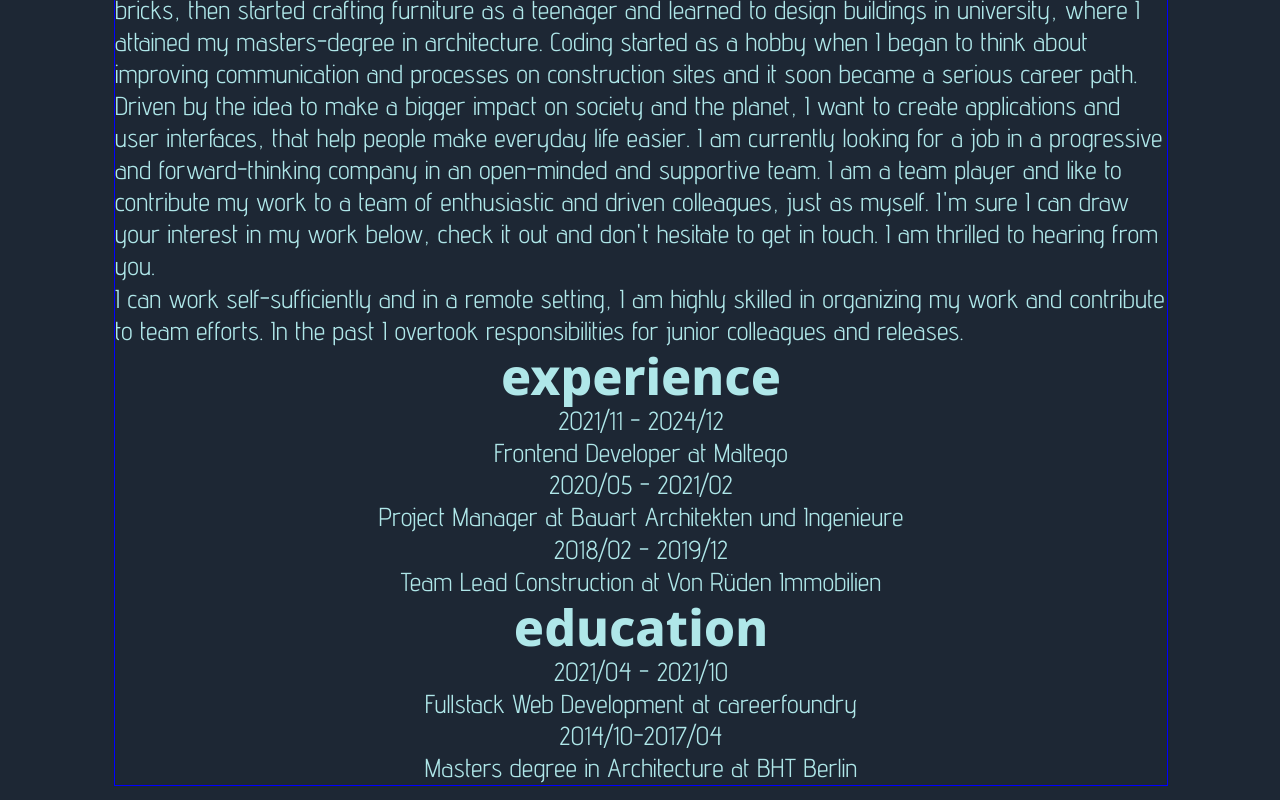
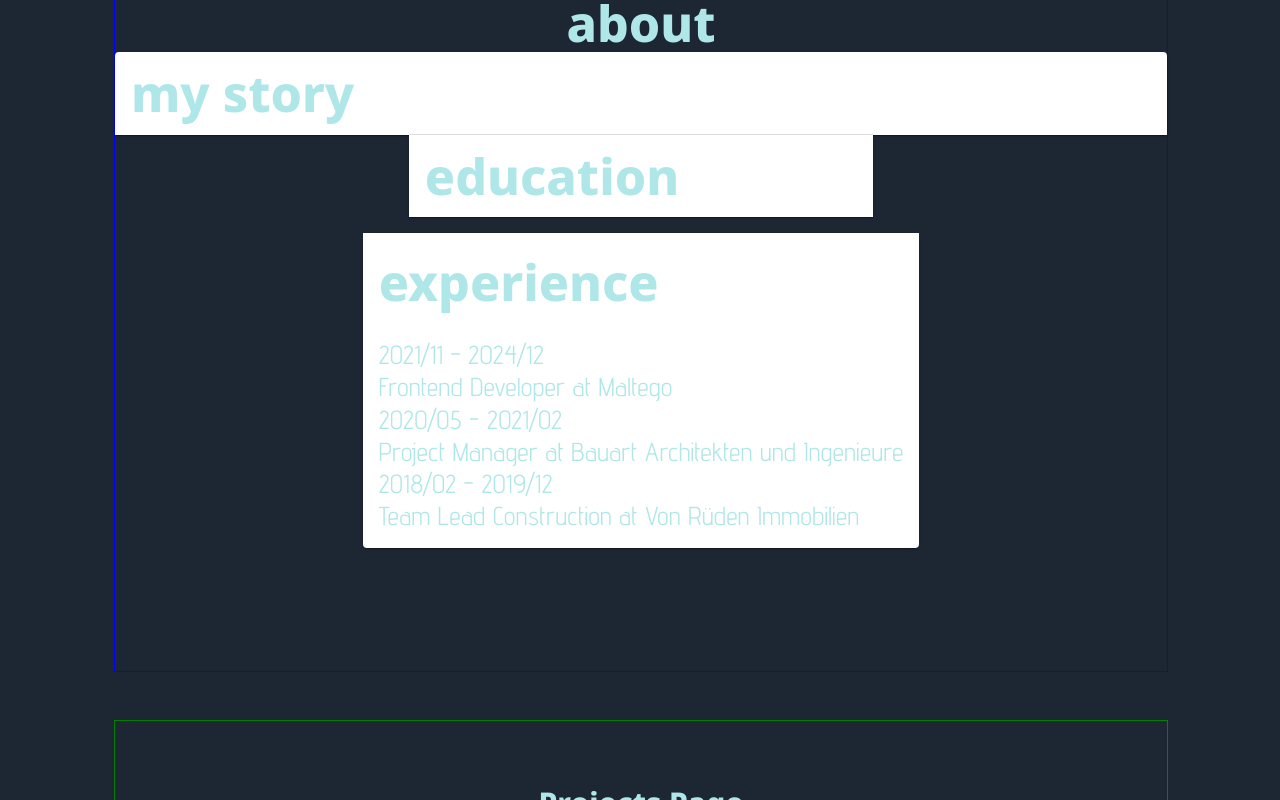
Before and after one commit to danielvonboros/portfolio, a React (Vite) app: page / in a window 1280 px wide. Shown: the part 1140-1940 px from the top of the page. Built offline with nearby package versions, Linux system fonts and the light colour scheme; a web font is replaced by a local one.

Commit message:
feat: add Accordion component for about section

```diff
--- a/src/about/About.tsx
+++ b/src/about/About.tsx
@@ -1,6 +1,20 @@
-import { Box, Typography } from "@mui/material";
+import {
+  Accordion,
+  AccordionDetails,
+  AccordionSummary,
+  Box,
+  Typography,
+} from "@mui/material";
+import React, { useState } from "react";
 
-const About = () => (
+const About = () => {
+  const [expanded, setExpanded] = useState<string | false>("experience");
+  const handleChange =
+    (panel: string) => (event: React.SyntheticEvent, isExpanded: boolean) => {
+      setExpanded(isExpanded ? panel : false);
+    };
+
+  return (
     <>
       <Box
         sx={{
@@ -17,32 +31,89 @@ const About = () => (
         <Typography variant={"h3"} color="text.primary" sx={{ fontSize: 50 }}>
           about
         </Typography>
+        <Accordion
+          expanded={expanded === "story"}
+          onChange={handleChange("story")}
+        >
+          <AccordionSummary>
+            <Typography
+              variant={"h3"}
+              color="text.primary"
+              sx={{ fontSize: 50 }}
+            >
+              my story
+            </Typography>
+          </AccordionSummary>
+          <AccordionDetails>
             <Typography variant="h4" color="text.primary">
-        I am a software engineer and I bring 3 years of experience in the field
-        of Frontend development with React and TypeScript. Creating things
-        always played a big role in my life. As a child I used to play with LEGO
-        bricks, then started crafting furniture as a teenager and learned to
-        design buildings in university, where I attained my masters-degree in
-        architecture. Coding started as a hobby when I began to think about
-        improving communication and processes on construction sites and it soon
-        became a serious career path. Driven by the idea to make a bigger impact
-        on society and the planet, I want to create applications and user
-        interfaces, that help people make everyday life easier. I am currently
-        looking for a job in a progressive and forward-thinking company in an
+              I am a software engineer and I bring 3 years of experience in the
+              field of Frontend development with React and TypeScript. Creating
+              things always played a big role in my life. As a child I used to
+              play with LEGO bricks, then started crafting furniture as a
+              teenager and learned to design buildings in university, where I
+              attained my masters-degree in architecture. Coding started as a
+              hobby when I began to think about improving communication and
+              processes on construction sites and it soon became a serious
+              career path. Driven by the idea to make a bigger impact on society
+              and the planet, I want to create applications and user interfaces,
+              that help people make everyday life easier. I am currently looking
+              for a job in a progressive and forward-thinking company in an
               open-minded and supportive team. I am a team player and like to
-        contribute my work to a team of enthusiastic and driven colleagues, just
-        as myself. I'm sure I can draw your interest in my work below, check it
-        out and don't hesitate to get in touch. I am thrilled to hearing from
-        you.
+              contribute my work to a team of enthusiastic and driven
+              colleagues, just as myself. I'm sure I can draw your interest in
+              my work below, check it out and don't hesitate to get in touch. I
+              am thrilled to hearing from you.
             </Typography>
             <Typography variant="h4" color="text.primary">
               I can work self-sufficiently and in a remote setting, I am highly
-        skilled in organizing my work and contribute to team efforts. In the
-        past I overtook responsibilities for junior colleagues and releases.
+              skilled in organizing my work and contribute to team efforts. In
+              the past I overtook responsibilities for junior colleagues and
+              releases.
             </Typography>
-      <Typography variant={"h3"} color="text.primary" sx={{ fontSize: 50 }}>
+          </AccordionDetails>
+        </Accordion>
+        <Accordion
+          expanded={expanded === "education"}
+          onChange={handleChange("education")}
+        >
+          <AccordionSummary>
+            <Typography
+              variant={"h3"}
+              color="text.primary"
+              sx={{ fontSize: 50 }}
+            >
+              education
+            </Typography>
+          </AccordionSummary>
+          <AccordionDetails>
+            <Typography variant="h4" color="text.primary">
+              2021/04 - 2021/10
+            </Typography>
+            <Typography variant="h4" color="text.primary">
+              Fullstack Web Development at careerfoundry
+            </Typography>
+            <Typography variant="h4" color="text.primary">
+              2014/10-2017/04
+            </Typography>
+            <Typography variant="h4" color="text.primary">
+              Masters degree in Architecture at BHT Berlin
+            </Typography>
+          </AccordionDetails>
+        </Accordion>
+        <Accordion
+          expanded={expanded === "experience"}
+          onChange={handleChange("experience")}
+        >
+          <AccordionSummary>
+            <Typography
+              variant={"h3"}
+              color="text.primary"
+              sx={{ fontSize: 50 }}
+            >
               experience
             </Typography>
+          </AccordionSummary>
+          <AccordionDetails>
             <Typography variant="h4" color="text.primary">
               2021/11 - 2024/12
             </Typography>
@@ -61,23 +132,10 @@ const About = () => (
             <Typography variant="h4" color="text.primary">
               Team Lead Construction at Von Rüden Immobilien
             </Typography>
-      <Typography variant={"h3"} color="text.primary" sx={{ fontSize: 50 }}>
-        education
-      </Typography>
-      <Typography variant="h4" color="text.primary">
-        2021/04 - 2021/10
-      </Typography>
-      <Typography variant="h4" color="text.primary">
-        Fullstack Web Development at careerfoundry
-      </Typography>
-      <Typography variant="h4" color="text.primary">
-        2014/10-2017/04
-      </Typography>
-      <Typography variant="h4" color="text.primary">
-        Masters degree in Architecture at BHT Berlin
-      </Typography>
+          </AccordionDetails>
+        </Accordion>
       </Box>
     </>
   );
-
+};
 export default About;
--- a/src/projects/ProjectCard.tsx
+++ b/src/projects/ProjectCard.tsx
@@ -22,7 +22,9 @@ const ProjectCard = () => {
         <img src={project.image} alt={project.title} />
         <Typography color="secondary.main">{project.description}</Typography>
         <Typography color="secondary.main">{project.techStack}</Typography>
-        <Link href={project.link}>Link</Link>
+        <Link sx={{ color: "secondary.main" }} href={project.link}>
+          Link
+        </Link>
       </ProjectCardItem>
     ));
   } else {
```
Lines whose indentation alone changed are shown as unchanged.
